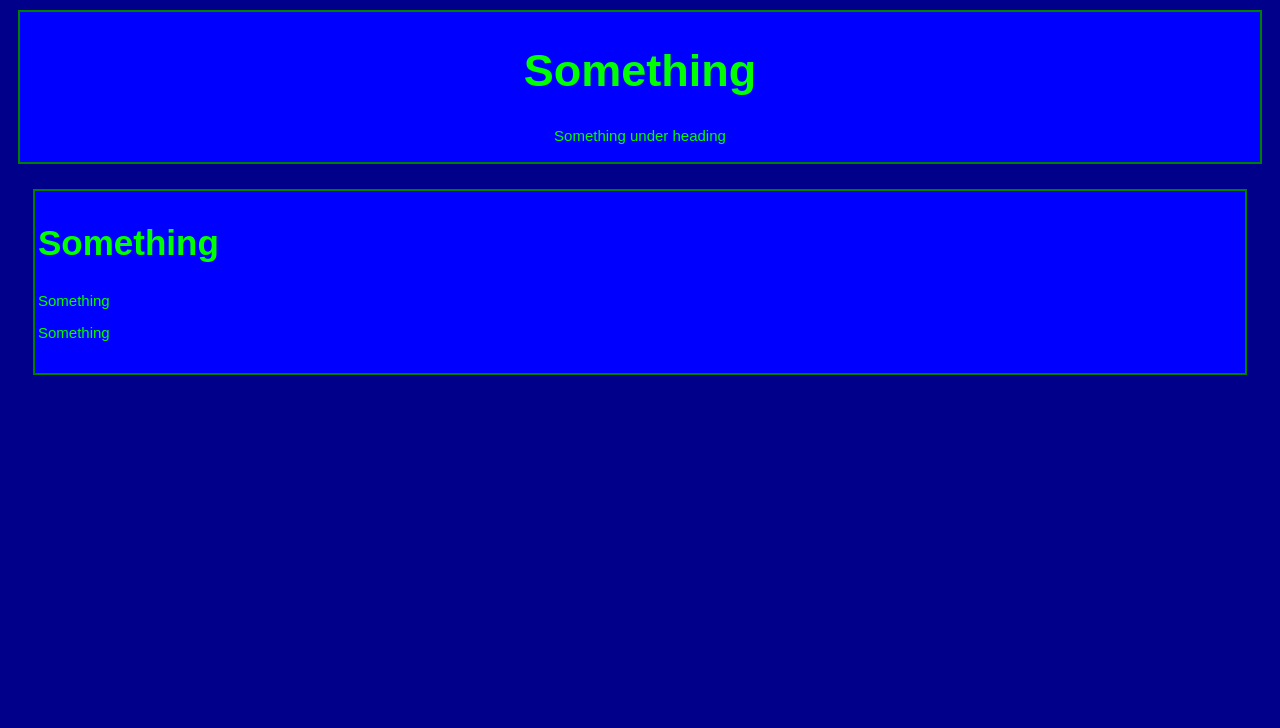
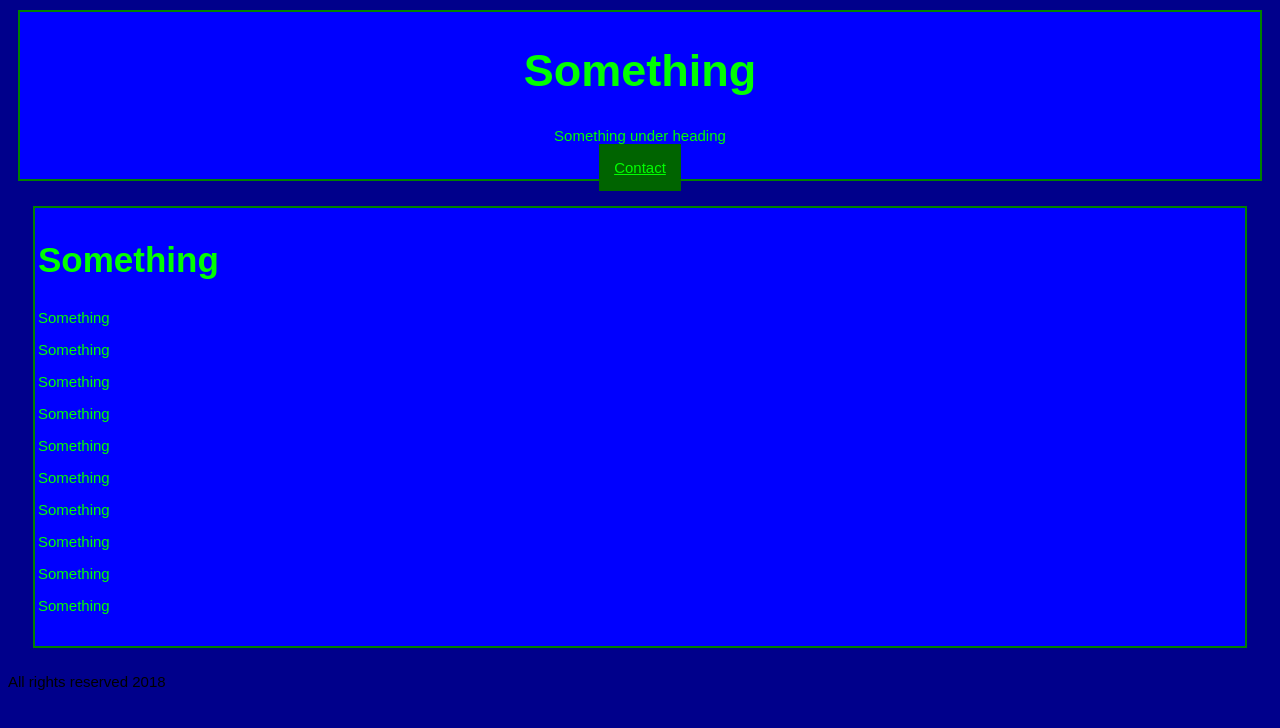
Before and after one commit to ashuri1/cryfar.github.io, a plain HTML site: page index.html in a window 1280 px wide. Drawn offline with Linux system fonts and the light colour scheme.

Commit message:
NOve veci

```diff
--- a/Style/style.css
+++ b/Style/style.css
@@ -18,6 +18,17 @@ p {
 	font-weight: normal;
 }
 
+a {
+	font-size: 15px;
+	background-color: darkgreen;
+	color: Lime;
+	padding: 15px;
+}
+
+a:hover {
+	background-color: green;
+}
+
 .heading {
 	text-align: center;
 	background-color: blue;
--- a/index.html
+++ b/index.html
@@ -10,11 +10,23 @@
 		<div id="top" class="heading">
 			<h1>Something</h1>
 			<p>Something under heading</p>
+			<a href="contact.html">Contact</a>
 		</div>
 		<div class="main">
 		<h2>Something<h2>
 		<p>Something</p>
 		<p>Something</p>
+		<p>Something</p>
+		<p>Something</p>
+		<p>Something</p>
+		<p>Something</p>
+		<p>Something</p>
+		<p>Something</p>
+		<p>Something</p>
+		<p>Something</p>
+		</div>
+		<div id="bottom">
+			<p>All rights reserved 2018</p>
 		</div>
 	</div>
   </body>
```
Also changed, not shown: contact.html (added, +14 -0 lines).
